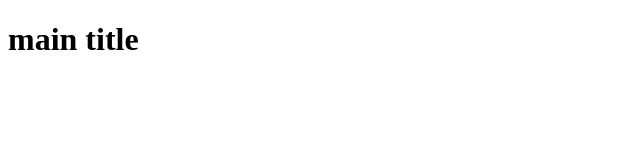
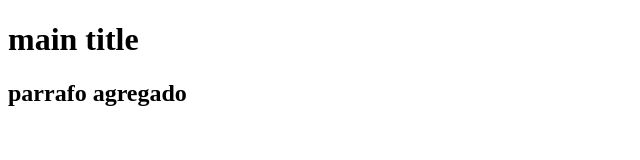
Before and after one commit to jch4m/learnGit, a plain HTML site: page index.html in a window 1280 px wide. Shown: the whole page, without its empty margins (0-640 px from the left). Drawn offline with Linux system fonts and the light colour scheme.

Commit message:
Update index.html

```diff
--- a/index.html
+++ b/index.html
@@ -9,5 +9,6 @@
 </head>
 <body>
     <h1>main title</h1>
+    <h2>parrafo agregado</h2>
 </body>
 </html>
```
